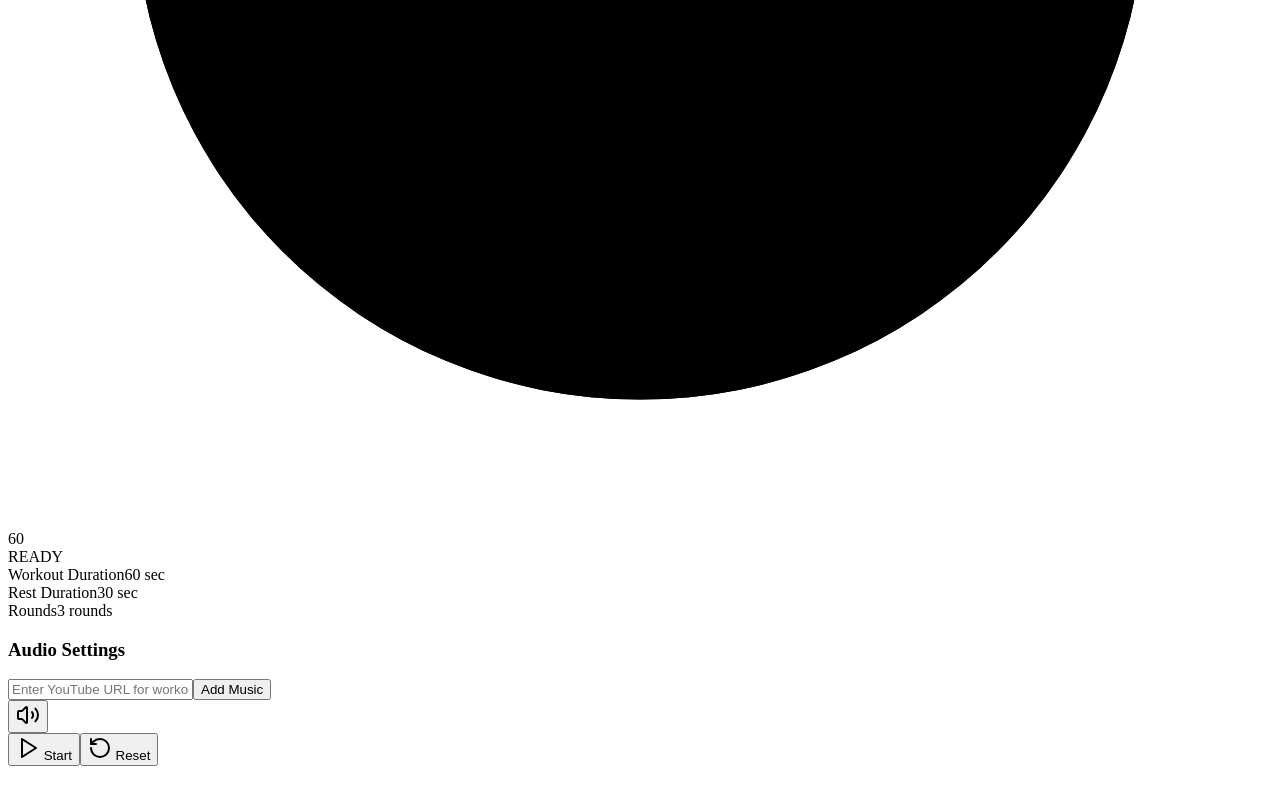
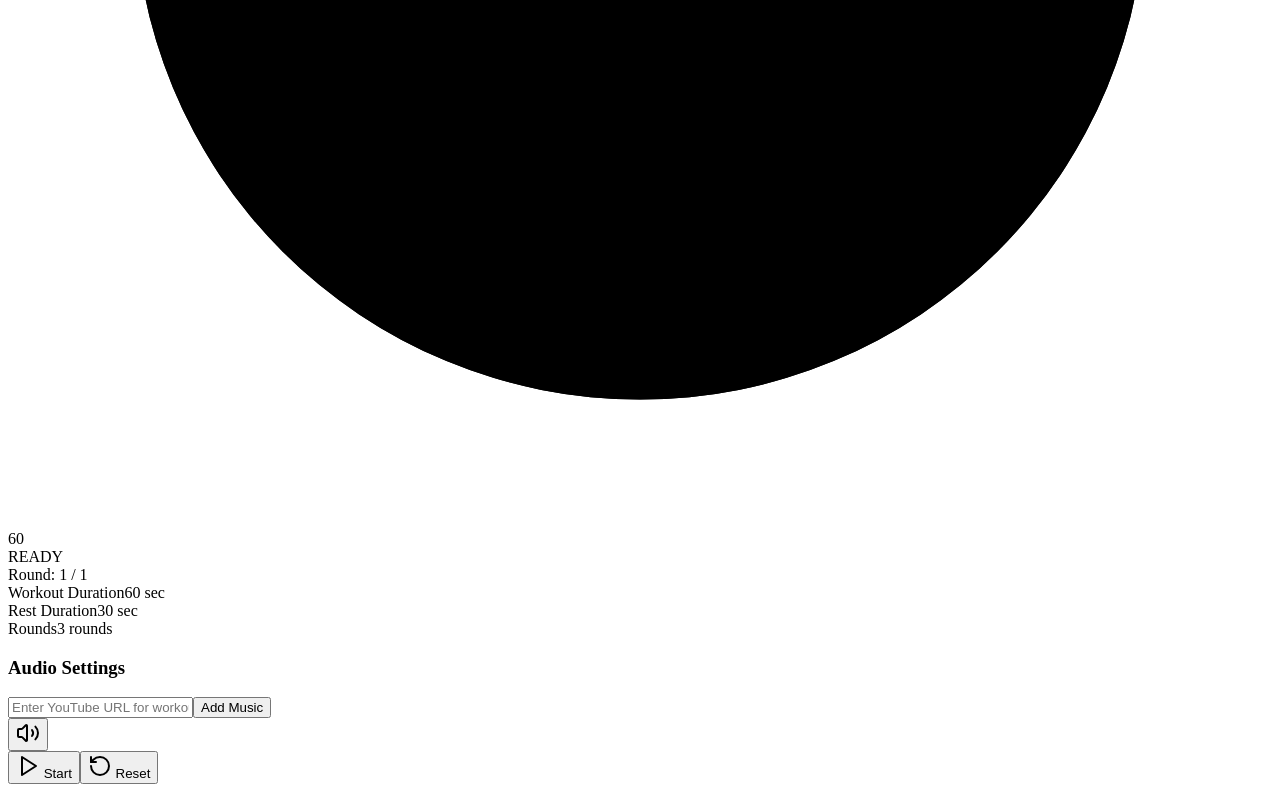
Before and after one commit to santoshchilkunda/WorkoutTimer, a React (Vite) app in the folder client/: page / in a window 1280 px wide. Shown: the part 852-1652 px from the top of the page. Built offline with nearby package versions, Linux system fonts and the light colour scheme.

Commit message:
Agent query: Is the round number now always visible in the circular timer?
Fix: Handle undefined rounds in circular timer display.

Screenshot: https://storage.googleapis.com/screenshot-production-us-central1/3228d6bc-dc70-44b7-9cf9-4c08639bb686/287f56e2-1652-44cb-afd1-839272591135.jpg

```diff
--- a/client/src/components/workout-timer/circular-timer.tsx
+++ b/client/src/components/workout-timer/circular-timer.tsx
@@ -28,8 +28,6 @@ export function CircularTimer({ progress, timeLeft, phase, currentRound, totalRo
   const radius = 120;
   const circumference = 2 * Math.PI * radius;
   const strokeDashoffset = circumference * (1 - progress);
-
-  const showRounds = phase !== "idle" && currentRound !== undefined && totalRounds !== undefined;
 
   return (
     <div className="relative w-72 h-72">
@@ -65,11 +63,9 @@ export function CircularTimer({ progress, timeLeft, phase, currentRound, totalRo
         }`}>
           {phase === "workout" ? "WORKOUT" : phase === "rest" ? "REST" : "READY"}
         </div>
-        {showRounds && (
-          <div className="text-sm text-muted-foreground mt-1">
-            Round: {currentRound} / {totalRounds}
-          </div>
-        )}
+        <div className="text-sm text-muted-foreground mt-1">
+          Round: {currentRound || 1} / {totalRounds || 1}
+        </div>
       </div>
     </div>
   );
```
